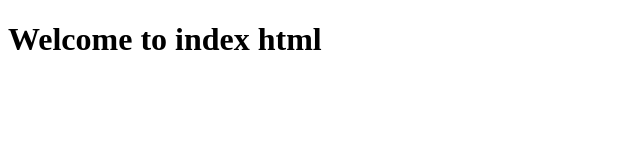
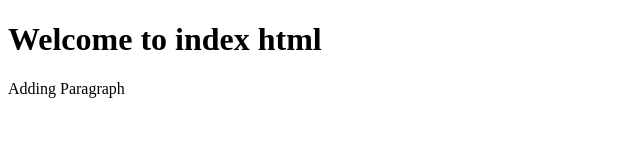
Before and after one commit to codingbot016/manage, a plain HTML site: page index.html in a window 1280 px wide. Shown: the whole page, without its empty margins (0-640 px from the left). Drawn offline with Linux system fonts and the light colour scheme.

Commit message:
Added paragraph

```diff
--- a/index.html
+++ b/index.html
@@ -7,5 +7,6 @@
 </head>
 <body>
     <h1> Welcome to index html</h1>
+    <p>Adding Paragraph</p>
 </body>
 </html>
```
